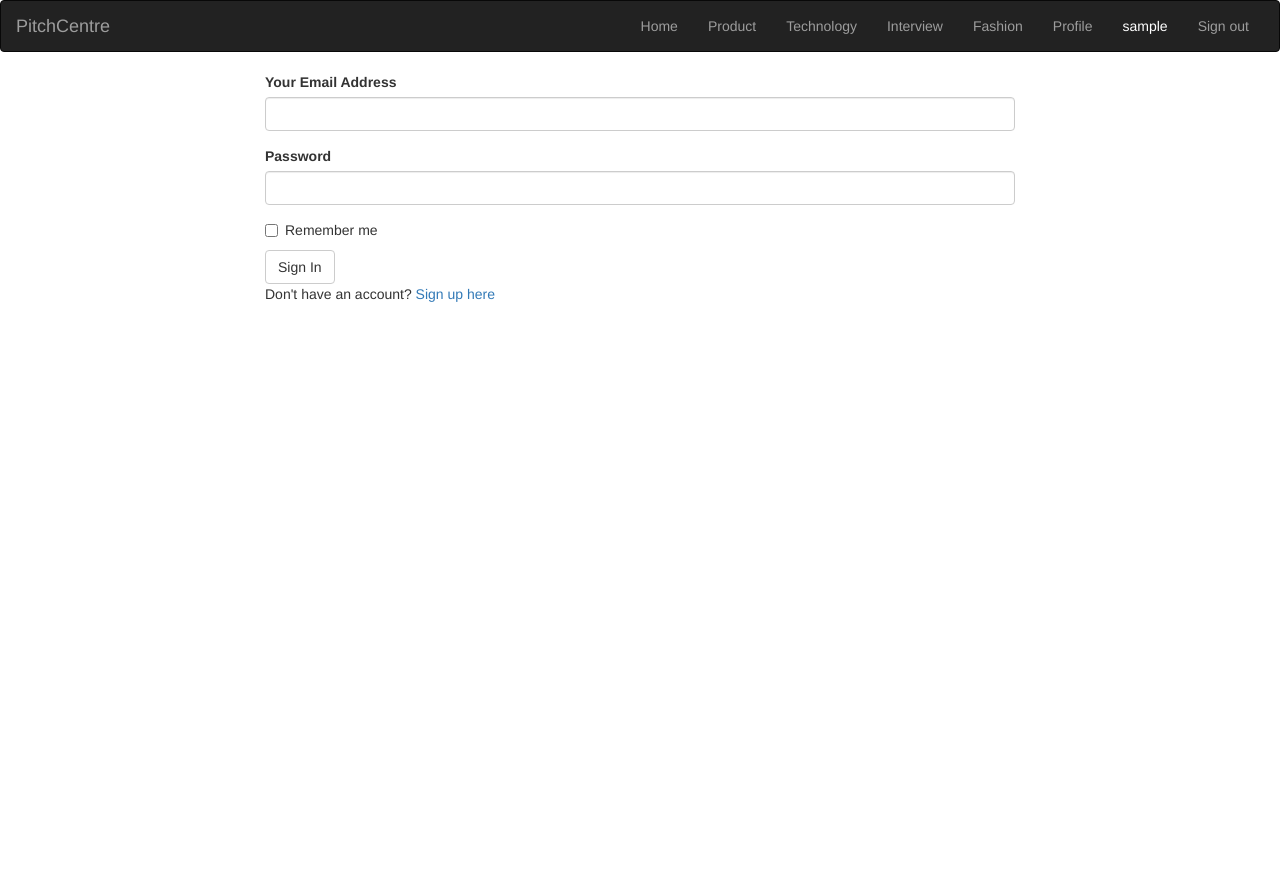
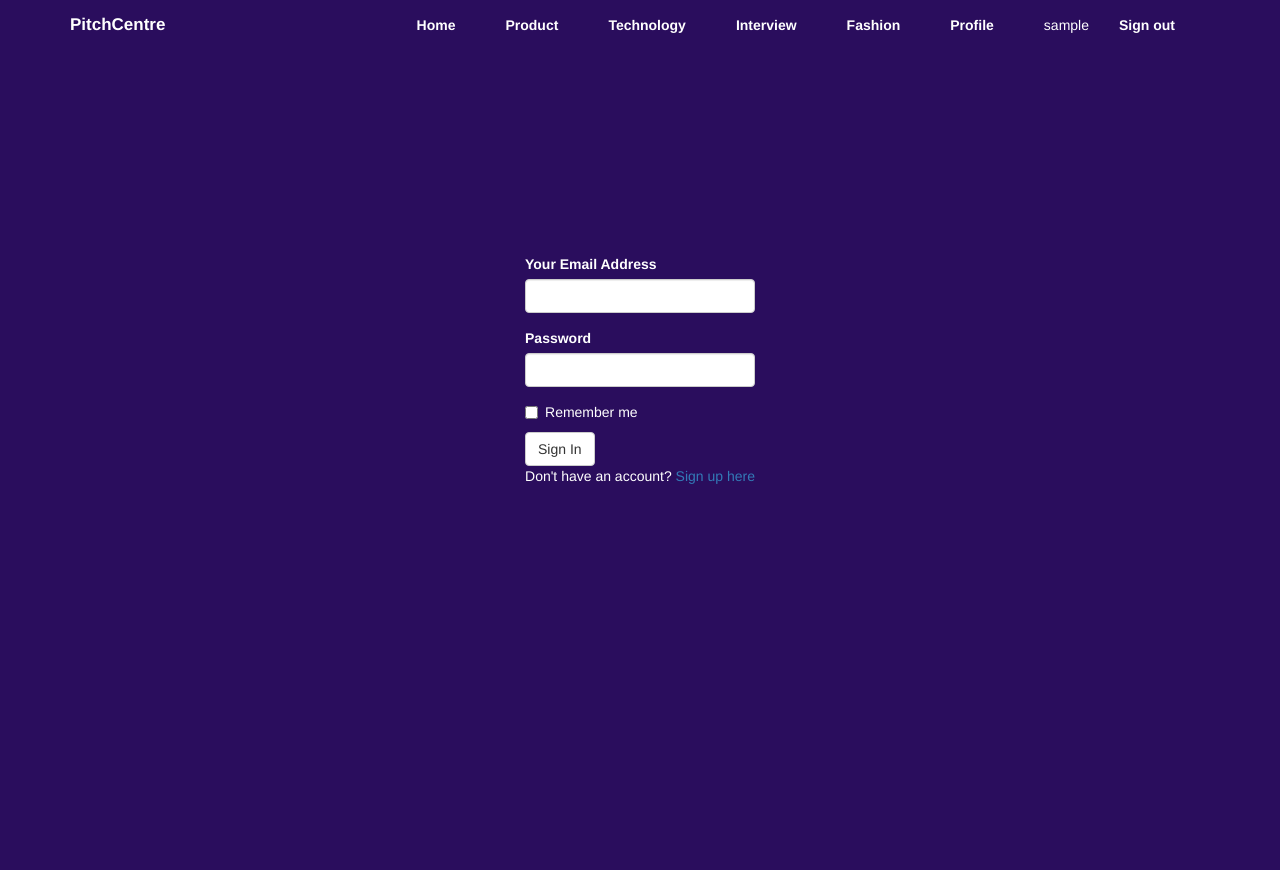
Before and after one commit to MutuaFranklin/PitchCentre, a Flask app: page /auth/ in a window 1280 px wide. Before the commit the page ends 302 px from the top, so only its background shows below. Run offline with Flask 2, Linux system fonts and the light colour scheme; the visitor is signed in with stand-in values (Sample User, id 1); data comes from the database, SQL or seed files in the repository; some libraries are stand-ins or nearby versions.

Commit message:
App styling

```diff
--- a/app/main/views.py
+++ b/app/main/views.py
@@ -9,7 +9,7 @@ from .forms import UpdateProfile, PitchForm, CommentForm
 
 
 
-@main.route('/landingPage')
+@main.route('/')
 def index():
 
     '''
--- a/app/static/css/home.css
+++ /dev/null
@@ -1,4 +0,0 @@
-.home{
-    background-color: rgb(140, 120, 158, 0.5);
-
-}
--- a/app/static/css/styles.css
+++ b/app/static/css/styles.css
@@ -1,18 +1,61 @@
-.topheader{
-    display: flex;
-    justify-content:space-between;
+.navbar{
+    background-color: transparent;
+    border: none;
+
 }
 
-.pitch-content{
-    display: flex;
+.navbar-nav li a{
+    color: white !important;
+    font-size: 14px;
+    font-weight: bold;
+    margin-right: 20px;
+
 }
 
-.more-details{
+.navbar-brand{
+    color: white !important;
+    font-size: 17px;
+    font-weight: bold;
 
 }
 
 
+ body{
+    height: 870px;
+    width: 100%;
+    background-color: rgb(42, 13, 93);
+
+}
+
+.login{
+    height: 70%;
+    display: flex;
+    justify-content: center;
+    align-items: center;
+    color: white;
+    background-color: rgb(42, 13, 93, 0.1);
+
+}
+
+.signup{
+
+    height: 70%;
+    width: 100%;
+    display: flex;
+    justify-content: center;
+    align-items: center;
+    color: white;
+    background-color: rgb(42, 13, 93, 0.1);
+
+}
+
 .pitch-card{
-    border: 2px solid black;
-    background-color: rgb(140, 120, 158);
+    border: 1px solid grey;
+    margin: 3px;
+    color: white;
+    background-color: rgb(25, 2, 88);
 }
+
+.home{
+    color: white;
+}
--- a/app/templates/auth/login.html
+++ b/app/templates/auth/login.html
@@ -2,10 +2,9 @@
 {% import 'bootstrap/wtf.html' as wtf%}
 
 {% block content %}
-<div class="container">
+<div class="container login">
     <div class="row">
-      <div class= "col-md-2"> </div>
-      <div class="col-md-8">
+      <div class="col-md-12">
       <!--Flash message -->
       {% for message in get_flashed_messages() %}
         <div class="alert alert-danger">
@@ -16,5 +15,6 @@
       <!-- Login form -->
       {{wtf.quick_form(login_form)}}
       <p> Don't have an account? <a href="{{url_for('auth.register')}}">Sign up here</a></p>
+</div>
 
 {% endblock%}
--- a/app/templates/home.html
+++ b/app/templates/home.html
@@ -6,7 +6,7 @@
 <!-- Styles block -->
 {% block styles%}
   {{ super() }}
-  <link rel="stylesheet" href="{{url_for('static',filename='css/home.css')}}">
+  <link rel="stylesheet" href="{{url_for('static',filename='css/styles.css')}}">
 {% endblock %}
 
 {% block content %}
--- a/app/templates/index.html
+++ b/app/templates/index.html
@@ -8,7 +8,6 @@
 
 {% block content %}
 <div class="container-fluid index">
-  <h5>Works</h5>
 
 
 
--- a/app/templates/macros.html
+++ b/app/templates/macros.html
@@ -4,7 +4,7 @@
 
 
 
-    <div class="row col-md-6 mb-5 pitch-card">
+    <div class="row col-md-5 pitch-card">
         <div class="col-md-2">
             {% if pitch.user.profile_pic_path %}
 
--- a/app/templates/more_pitch_details.html
+++ b/app/templates/more_pitch_details.html
@@ -68,7 +68,6 @@
 
           </div>
         </div>
-b
 
 
 
--- a/app/templates/navbar.html
+++ b/app/templates/navbar.html
@@ -1,5 +1,5 @@
-<div class="navbar navbar-inverse" role="navigation">
-  <div class="container-fluid">
+<div class="navbar navbar-inverse" role="navigation" >
+  <div class="container">
     <div class="navbar-header">
       <button type="button" class="navbar-toggle" data-toggle="collapse" data-target=".navbar-collapse">
         <span class="sr-only">Toggle navigation</span>
```
Also changed, not shown: app/static/css/index.css (+4 -4 lines), app/templates/auth/signup.html (+2 -6 lines), app/templates/profile/profile.html (+7 -7 lines).
